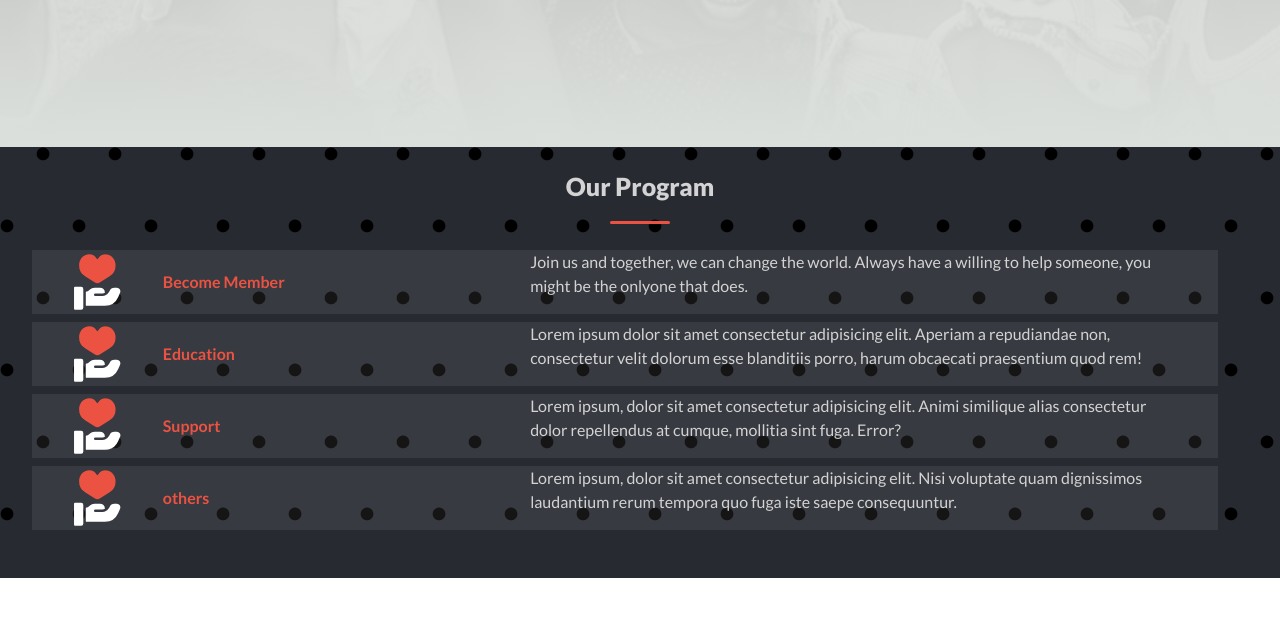
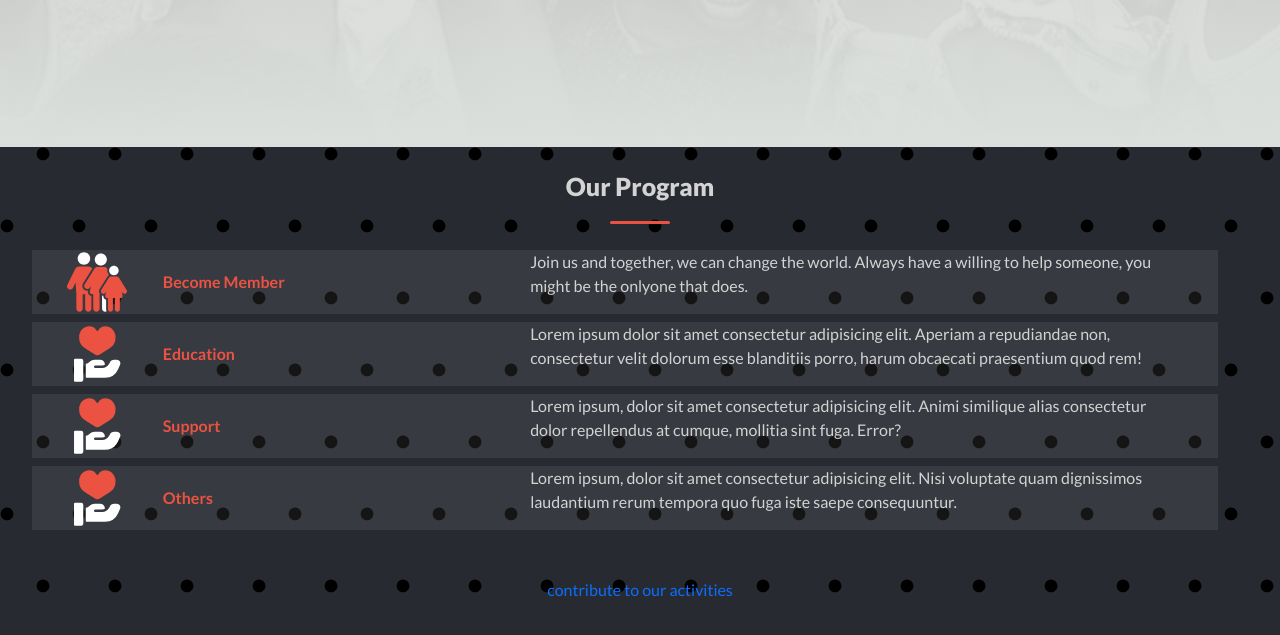
Before and after one commit to tresorsawasawa/Solidarity-Up, a plain HTML site: page index.html in a window 1280 px wide. Shown: the part 571-1206 px from the top of the page. Before the commit the page ends 1149 px from the top, so only its background shows below. Drawn offline with nearby package versions, Linux system fonts and the light colour scheme.

Commit message:
Add the contribute activities button in index.html file

```diff
--- a/index.html
+++ b/index.html
@@ -74,7 +74,7 @@
         <h2 class="heading">Our Program</h2>
         <ul class="program-list">
           <li class="program-items">
-            <img src="./images/icons/trueIcon2.svg" alt="Helping icon">
+            <img src="./images/icons/family-svgrepo-com.svg" alt="Helping icon">
             <span>Become Member</span>
             <p>
               Join us and together, we can change the world. Always have a willing to help someone,
@@ -101,7 +101,7 @@
           </li>
           <li class="program-items">
             <img src="./images/icons/trueIcon2.svg" alt="Helping icon">
-            <span>others</span>
+            <span>Others</span>
             <p>
               Lorem ipsum, dolor sit amet consectetur adipisicing elit.
               Nisi voluptate quam dignissimos laudantium rerum tempora
@@ -109,6 +109,9 @@
             </p>
           </li>
         </ul>
+        <div class="button-container hover-pointer my-4">
+          <a href="#program" class="program-btn">contribute to our activities</a>
+        </div>
       </div>
     </section>
   </main>
```
